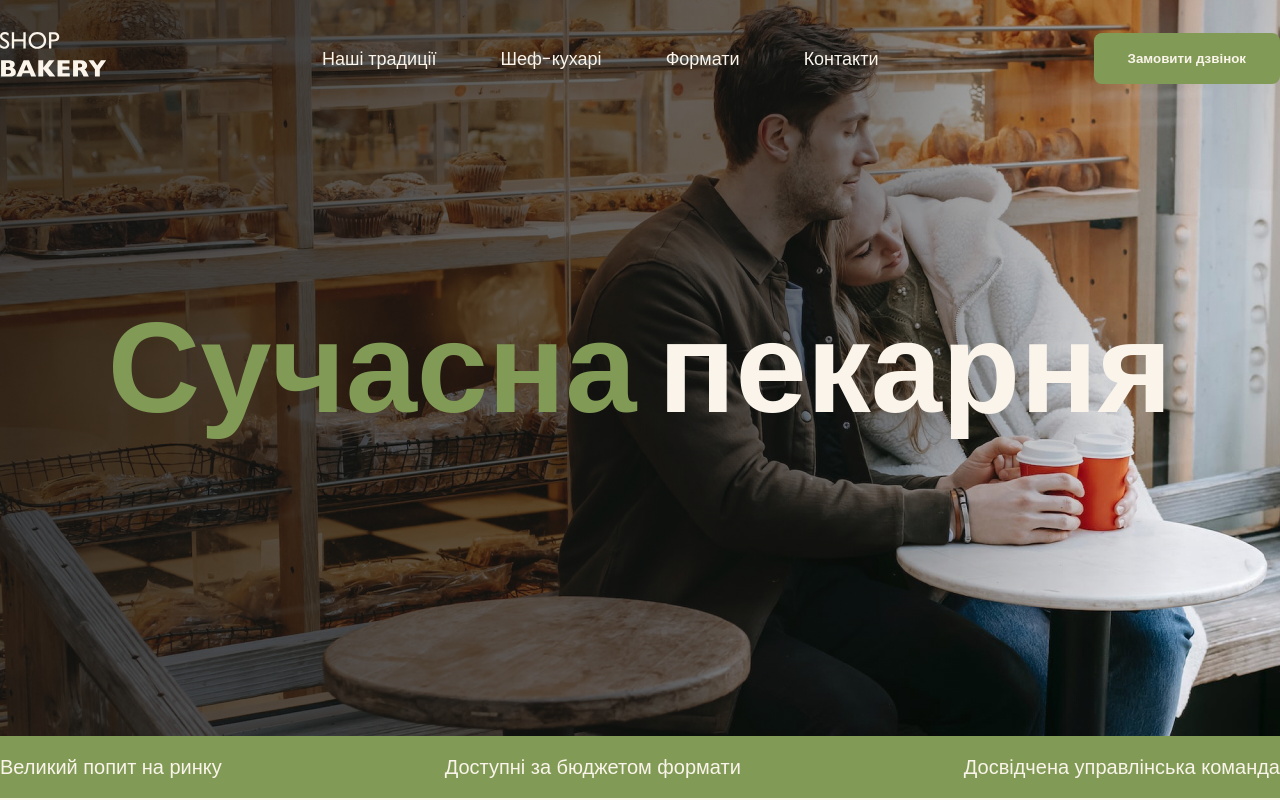
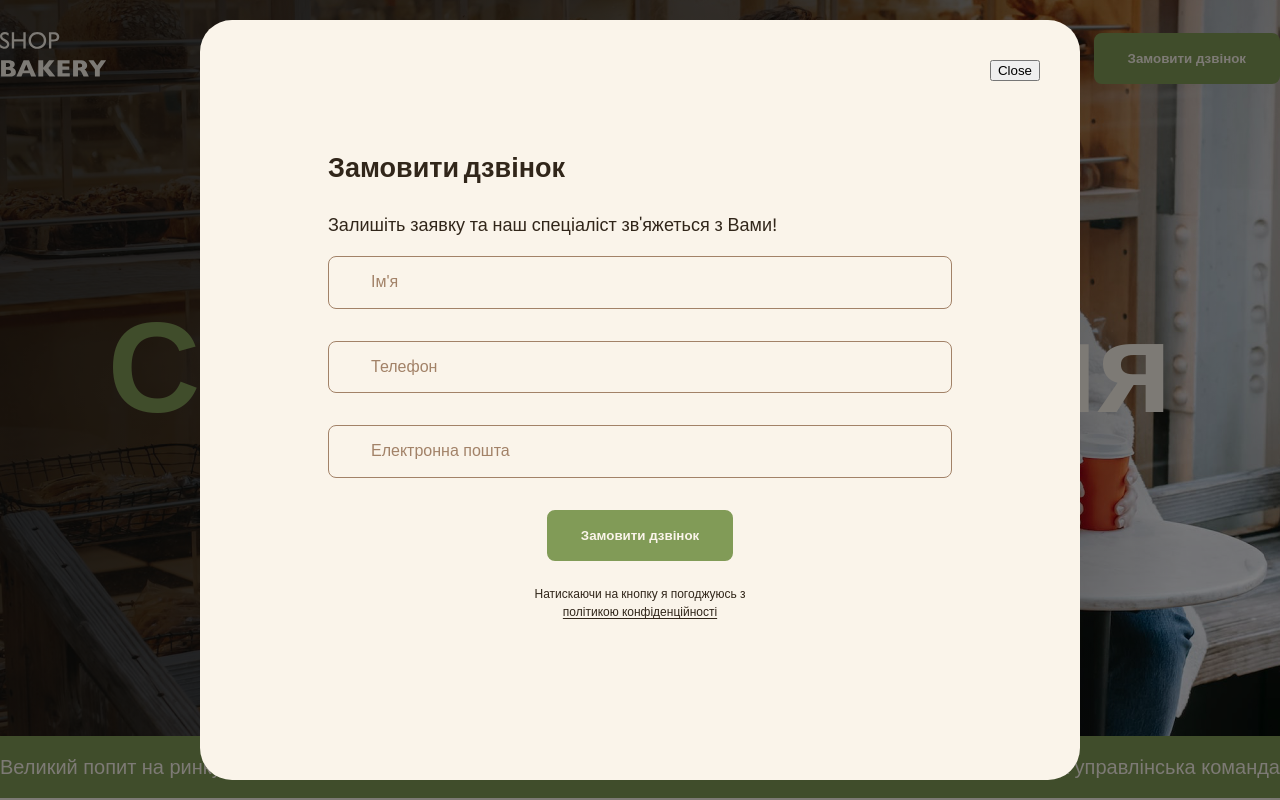
Before and after one commit to DariaSyanska/genius-project, a plain HTML site: page index.html in a window 1280 px wide. Shown: the top 800 px of the page. Drawn offline with Linux system fonts and the light colour scheme.

Commit message:
Update index.html and styles.css

```diff
--- a/css/styles.css
+++ b/css/styles.css
@@ -505,8 +505,10 @@ ul {
   max-width: 880px;
   height: 100%;
   max-height: 880px;
+  padding: 128px;
   background-color: var(--color-primary-light);
   border-radius: 32px;
+  overflow-y: auto;
 }
 
 .modal-btn-close {
@@ -514,3 +516,59 @@ ul {
   top: 40px;
   right: 40px;
 }
+
+/* Form */
+.form-field {
+  position: relative;
+  margin-bottom: 32px;
+}
+
+.form-label {
+  position: absolute;
+  top: 16px;
+  left: 42px;
+}
+
+.form-input {
+  padding: 16px 42px;
+  width: 100%;
+  font-size: 16px;
+  line-height: 1.17;
+  border: 1px solid var(--color-secondary-dark);
+  border-radius: 8px;
+  background-color: transparent;
+}
+
+.form-input:focus {
+  border-color: var(--color-brand-normal);
+  outline: none;
+}
+
+.form-input::placeholder {
+  color: var(--color-secondary-dark);
+  font-size: 16px;
+  line-height: 1.17;
+}
+
+.form-input:focus::placeholder {
+  color: var(--color-primary-dark);
+}
+
+.form-button {
+  display: block;
+  margin: 0 auto 24px;
+}
+
+.form-terms {
+  margin: 0 auto;
+  max-width: 220px;
+  font-weight: 500;
+  font-size: 12px;
+  line-height: 1.5;
+  text-align: center;
+}
+
+.form-terms-link {
+  color: var(--color-primary-dark);
+  text-underline-offset: 2px;
+}
--- a/index.html
+++ b/index.html
@@ -197,7 +197,56 @@
                 Приєднуйся до мережі пекарень
               </h2>
               <p>Заповни форму, щоб ми звʼязались з тобою!</p>
-              <!-- form -->
+              <form name="contact-form" autocomplete="off">
+                <div class="form-field">
+                  <label class="form-label visually-hidden" for="user-name">
+                    Ім'я
+                  </label>
+                  <input
+                    class="form-input"
+                    type="text"
+                    name="user-name"
+                    id="user-name"
+                    placeholder="Ім'я"
+                  />
+                </div>
+
+                <div class="form-field">
+                  <label class="form-label visually-hidden" for="user-tel">
+                    Телефон
+                  </label>
+                  <input
+                    class="form-input"
+                    type="tel"
+                    name="user-tel"
+                    id="user-tel"
+                    placeholder="Телефон"
+                  />
+                </div>
+
+                <div class="form-field">
+                  <label class="form-label visually-hidden" for="user-email">
+                    Електронна пошта
+                  </label>
+                  <input
+                    class="form-input"
+                    type="email"
+                    name="user-email"
+                    id="user-email"
+                    placeholder="Електронна пошта"
+                  />
+                </div>
+
+                <button class="form-button button" type="submit">
+                  Замовити дзвінок
+                </button>
+                <p class="form-terms">
+                  Натискаючи на кнопку я погоджуюсь з
+                  <a class="form-terms-link" href="#"
+                    >політикою конфіденційності</a
+                  >
+                </p>
+              </form>
             </div>
             <iframe
               class="contact-map"
@@ -275,9 +324,59 @@
       </div>
     </footer>
 
-    <div class="backdrop is-hidden">
+    <div class="backdrop">
       <div class="modal">
         <button class="modal-btn-close" type="button">Close</button>
+        <h2>Замовити дзвінок</h2>
+        <p>Залишіть заявку та наш спеціаліст зв'яжеться з Вами!</p>
+        <form name="modal-form" autocomplete="on" novalidate>
+          <div class="form-field">
+            <label class="form-label visually-hidden" for="user-name">
+              Ім'я
+            </label>
+            <input
+              class="form-input"
+              type="text"
+              name="user-name"
+              id="user-name"
+              placeholder="Ім'я"
+            />
+          </div>
+
+          <div class="form-field">
+            <label class="form-label visually-hidden" for="user-tel">
+              Телефон
+            </label>
+            <input
+              class="form-input"
+              type="tel"
+              name="user-tel"
+              id="user-tel"
+              placeholder="Телефон"
+            />
+          </div>
+
+          <div class="form-field">
+            <label class="form-label visually-hidden" for="user-email">
+              Електронна пошта
+            </label>
+            <input
+              class="form-input"
+              type="email"
+              name="user-email"
+              id="user-email"
+              placeholder="Електронна пошта"
+            />
+          </div>
+
+          <button class="form-button button" type="submit">
+            Замовити дзвінок
+          </button>
+          <p class="form-terms">
+            Натискаючи на кнопку я погоджуюсь з
+            <a class="form-terms-link" href="#">політикою конфіденційності</a>
+          </p>
+        </form>
       </div>
     </div>
 
```
